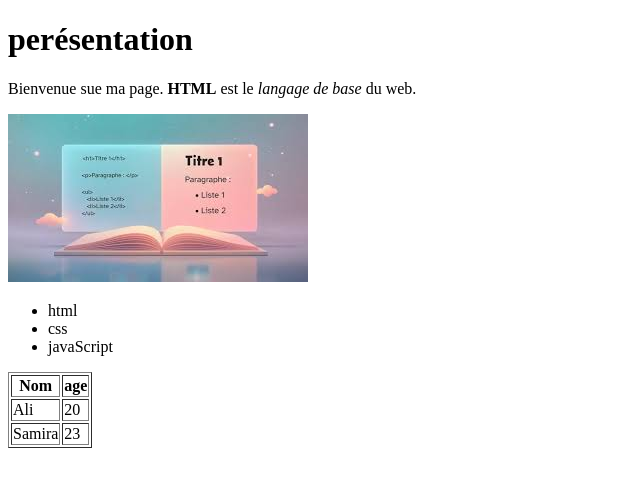
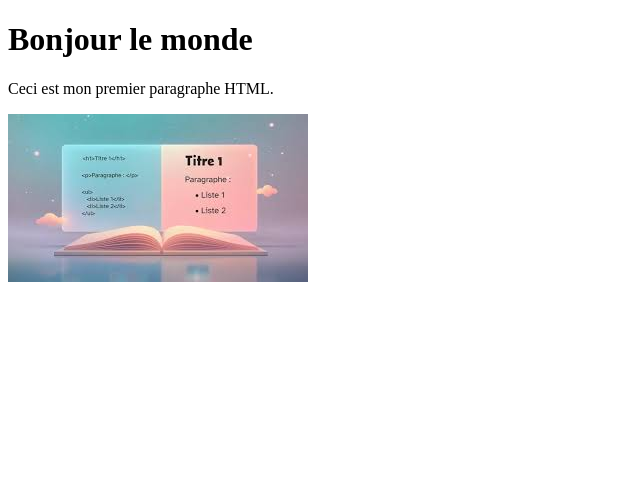
Before and after one commit to yousraS12/structure-htl, a plain HTML site: page index.html in a window 1280 px wide. Shown: the whole page, without its empty margins (0-640 px from the left). Drawn offline with Linux system fonts and the light colour scheme.

Commit message:
les bases de html

```diff
--- a/index.html
+++ b/index.html
@@ -1,35 +1,13 @@
 <!DOCTYPE html>
-<html lang="en">
-<head>
+<html lang="fr">
+  <head>
     <meta charset="UTF-8">
     <meta name="viewport" content="width=device-width, initial-scale=1.0">
-    <title>structure html</title>
-</head>
-<body>
-    <h1>perésentation </h1>
-    <p>Bienvenue sue ma page.
-        <strong>HTML</strong> est le
-        <em>langage de base </em>du web.
-    </p>
-    <img src="images.jpg"alt="photo descriptive">
-    <ul>
-        <li>html</li>
-        <li>css</li>
-        <li>javaScript</li>
-    </ul>
-    <table border ="1">
-        <tr>
-            <th>Nom</th>
-            <th>age</th>
-        </tr>
-        <tr>
-            <td>Ali</td>
-            <td>20</td>
-        </tr>
-        <tr>
-            <td>Samira</td>
-            <td>23</td>
-        </tr>
-    </table>
-</body>
+    <title>Page d’accueil</title>
+  </head>
+  <body>
+    <h1>Bonjour le monde</h1>
+<p>Ceci est mon premier paragraphe HTML.</p>
+<img src="images.jpg" alt="Une image d’exemple">
+  </body>
 </html>
```
Also changed, not shown: Balises de texte, images, médias, tableaux et listes/index.html (added, +35 -0 lines), Balises de texte, images, médias, tableaux et listes/images.jpg (added).
